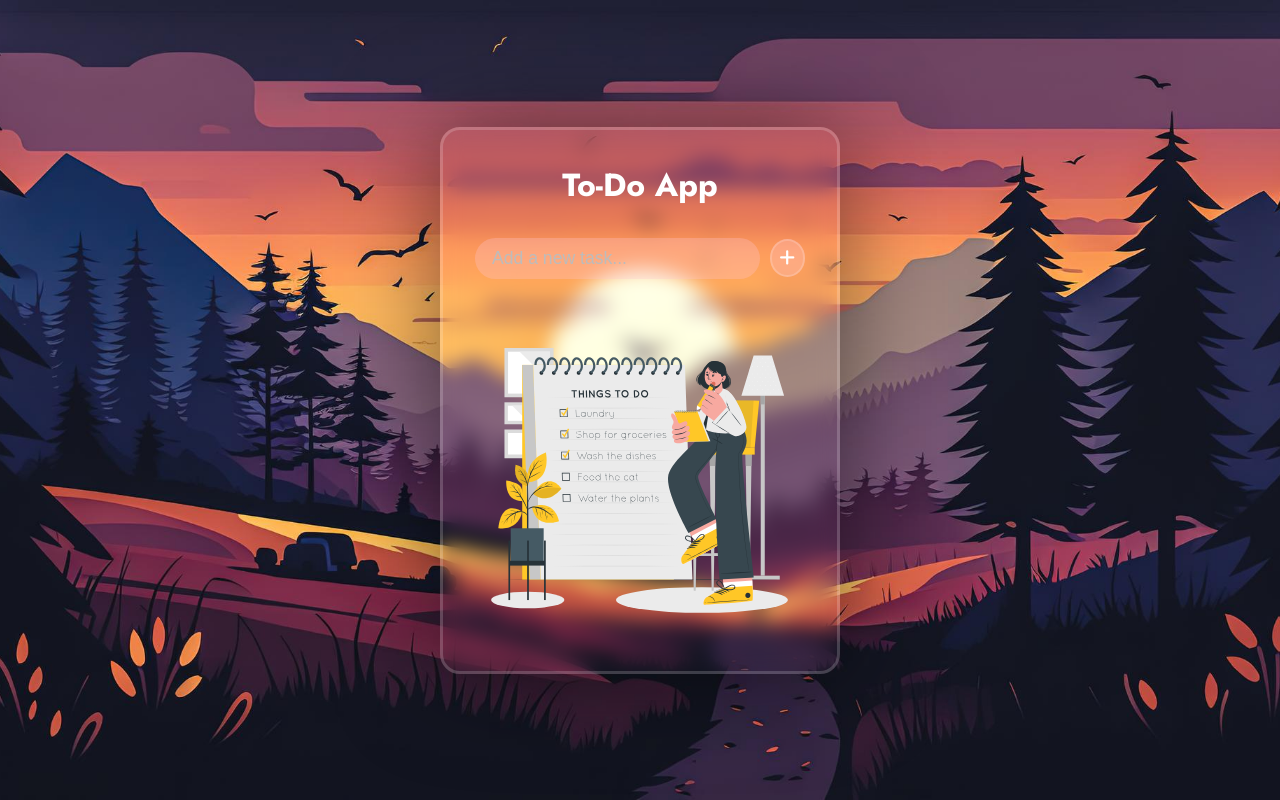
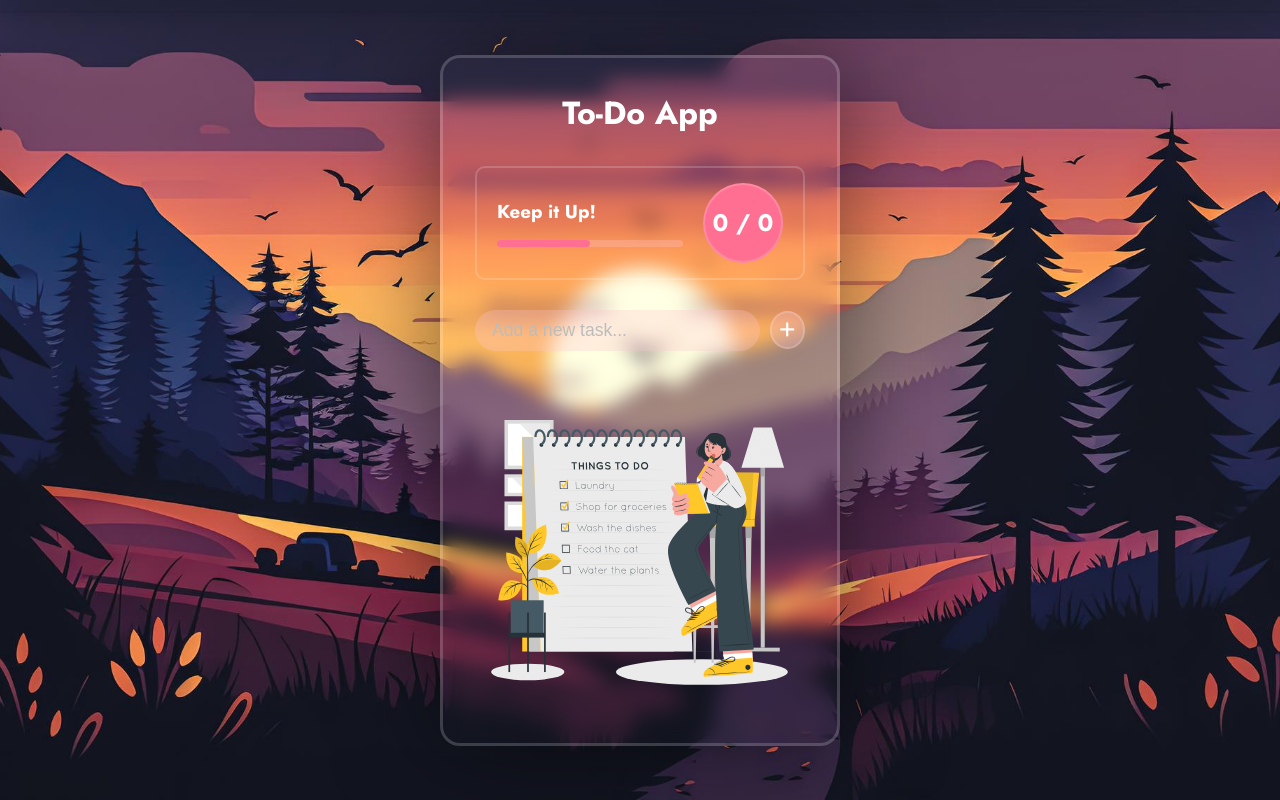
Before and after one commit to HadeerAltabaa/Task-App, a plain HTML site: page index.html in a window 1280 px wide. Drawn offline with Linux system fonts and the light colour scheme.

Commit message:
Update the code

```diff
--- a/index.html
+++ b/index.html
@@ -11,6 +11,17 @@
     <div class="container">
         <div class="todo-app">
             <h1>To-Do App</h1>
+            <div class="stat-container">
+                <div class="details">
+                    <h3>Keep it Up!</h3>
+                    <div id="progressbar">
+                        <div id="progress"></div>
+                    </div>
+                </div>
+                <div class="stats-number">
+                    <p id="numbers">0 / 0</p>
+                </div>
+            </div>
             <form class="input-area">
                 <input type="text" id="task-input" placeholder="Add a new task...">
                 <button type="submit" id="add-task-btn"><i class="fa-solid fa-plus"></i></button>
--- a/script.js
+++ b/script.js
@@ -10,16 +10,15 @@ document.addEventListener('DOMContentLoaded', () => {
         todosContainer.style.width = taskList.children.length > 0 ? '100%' : '50%';
     };
 
-    const addTask = (event) => {
-        event.preventDefault();
-        const taskText = taskInput.value.trim();
+    const addTask = (text, completed = false) => {
+        const taskText = text || taskInput.value.trim();
         if(!taskText) {
             return;
         }
 
         const li = document.createElement('li');
         li.innerHTML = `
-        <input type="checkbox" class ="checkbox">
+        <input type="checkbox" class ="checkbox" ${completed ? 'checked' : ''}>
         <span>${taskText}</span>
         <div class='task-buttons'>
             <button class="edit-btn"><i class="fa-solid fa-pen"></i></button>
@@ -30,7 +29,20 @@ document.addEventListener('DOMContentLoaded', () => {
         const checkbox = li.querySelector('.checkbox');
         const editBtn = li.querySelector('.edit-btn');
 
-        if ()
+        if (completed) {
+            li.classList.add('completed');
+            editBtn.disabled = true;
+            editBtn.style.opacity = '0.5';
+            editBtn.style.pointerEvents = 'none';
+        }
+
+        checkbox.addEventListener('change', () => {
+            const isChecked = checkbox.checked;
+            li.classList.toggle('completed', isChecked);
+            editBtn.disabled = isChecked;
+            editBtn.style.opacity = isChecked ? '0.5' : '1';
+            editBtn.style.pointerEvents = isChecked ? 'none' : 'auto';
+        });
 
         editBtn.addEventListener('click', () => {
             if(!checkbox.checked) {
@@ -50,10 +62,11 @@ document.addEventListener('DOMContentLoaded', () => {
         toggleEmptyState();
     };
 
-    addTaskBtn.addEventListener('click', addTask);
+    addTaskBtn.addEventListener('click', () => addTask());
     taskInput.addEventListener('keypress', (e) => {
         if(e.key === 'Enter') {
-            addTask(e);
+            e.preventDefault();
+            addTask();
         }
-    })
-})
+    });
+});
--- a/style.css
+++ b/style.css
@@ -42,6 +42,55 @@ body {
 
 .todo-app h1 {
     font-size: 2rem;
+}
+
+.stat-container {
+    padding: 15px 20px;
+    border-radius: 10px;
+    border: 2px solid rgba(255, 255, 255, 0.18);
+    display: flex;
+    align-items: center;
+    justify-content: space-between;
+    gap: 20px;
+    width: 100%;
+}
+
+.details {
+    width: 100%;
+}
+
+.details h3 {
+    color: #fff;
+}
+
+#progressbar {
+    width: 100%;
+    height: 7px;
+    background: rgba(255, 194, 209, 0.3);
+    border-radius: 20px;
+    position: relative;
+    margin-top: 15px;
+}
+
+#progress {
+    width: 50%;
+    height: 100%;
+    background: #ff6f91;
+    border-radius: 20px;
+    transition: width 0.5s ease;
+}
+
+#numbers {
+    display: flex;
+    align-items: center;
+    justify-content: center;
+    width: 80px;
+    height: 80px;
+    background: #ff6f91;
+    border: 2px solid rgba(255, 194, 209, 0.3);
+    font-weight: bold;
+    border-radius: 50%;
+    font-size: 1.5rem;
 }
 
 .input-area {
@@ -146,6 +195,11 @@ body {
     word-wrap: break-word;
 }
 
+#task-list li.completed span {
+    text-decoration: 2px line-through #000;
+    color: #000;
+}
+
 .task-buttons {
     display: flex;
     gap: 10px;
```
